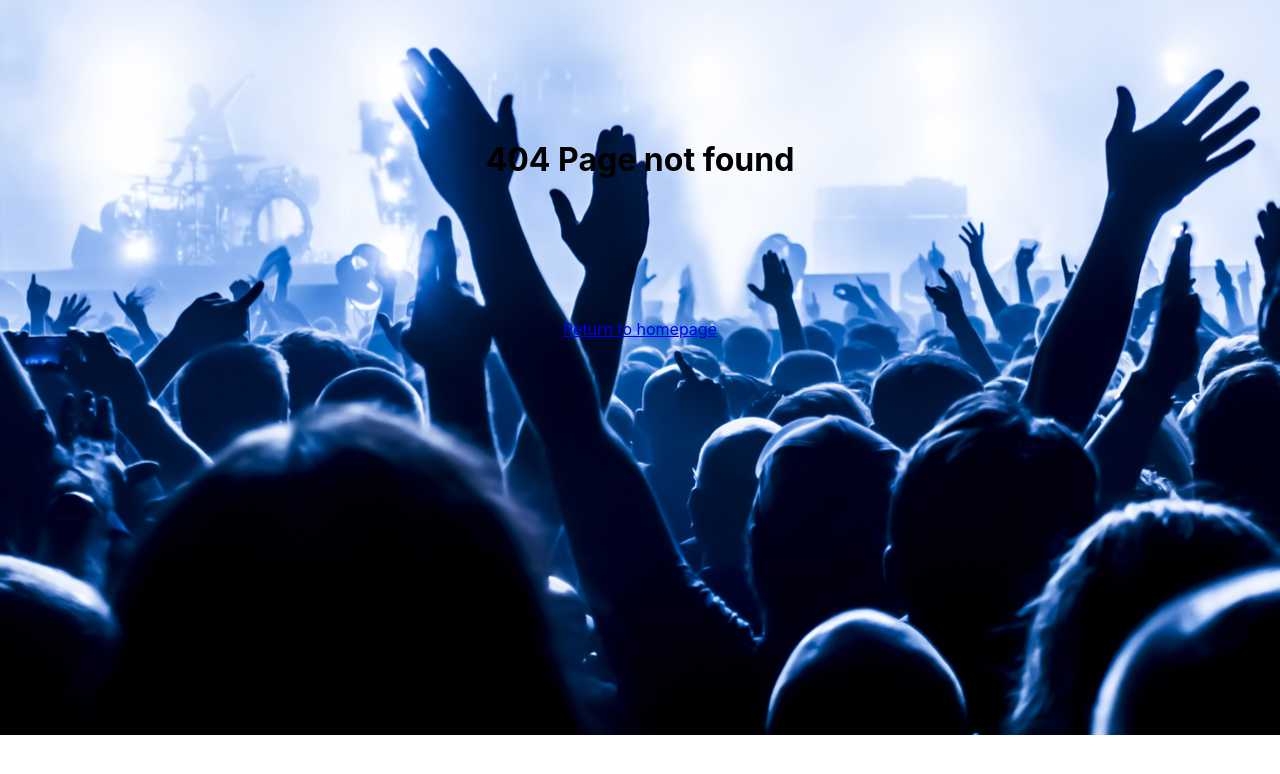
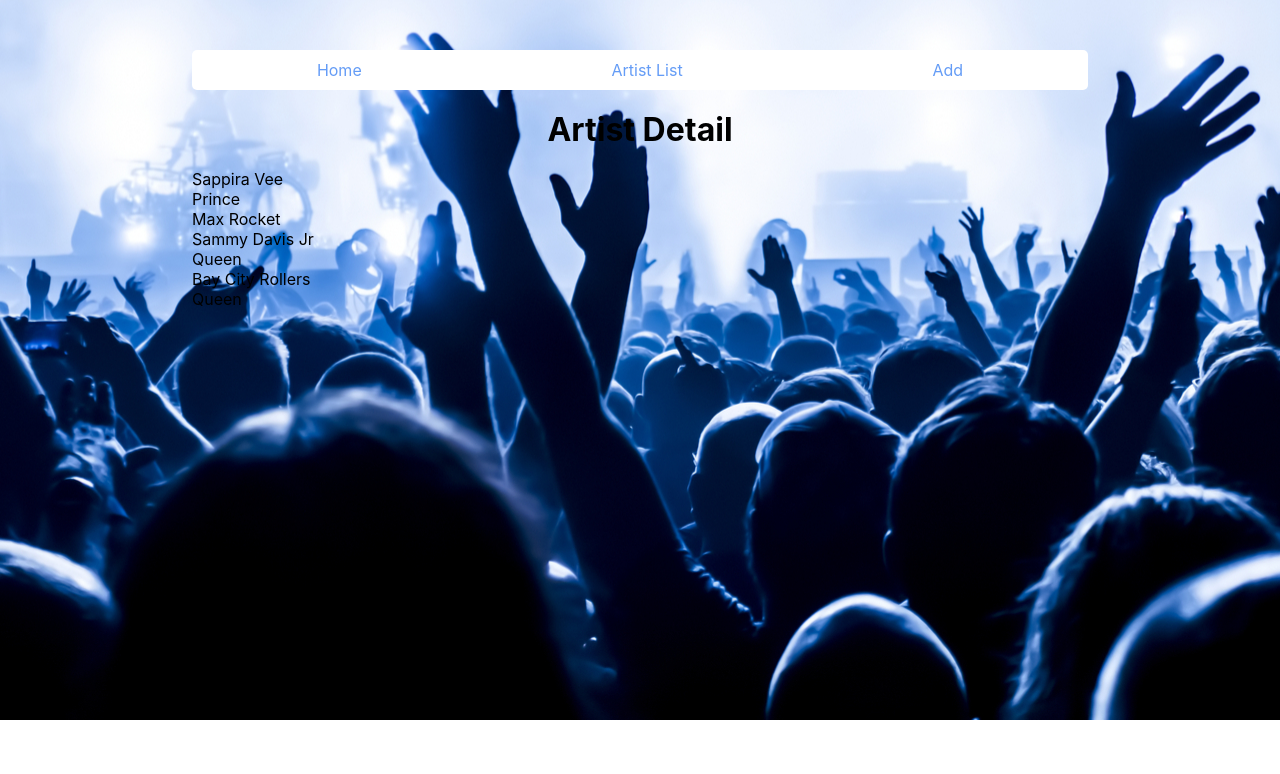
Before and after one commit to evilgeniuscreative/artists, a React (Create React App) app: page /artist-detail in a window 1280 px wide. Before the commit this address had no page. Shown: the top 774 px of the page. Built offline with nearby package versions, Linux system fonts and the light colour scheme; data requests are answered from the project's data file.

Commit message:
trying to create artist detail page and track page but track page wont save and artist detail shows all artists

```diff
--- a/data/artists.json
+++ b/data/artists.json
@@ -1,18 +1,14 @@
 {
   "artists": [
     {
-      "id": "0",
+      "id": "xi8d",
       "name": "Sappira Vee",
       "url": "https://sapphiravee.bandcamp.com/track/last-ft-jim-marcus",
       "city": "New York",
       "description": "This is Sapphira Vee",
       "albums": [],
       "image": "https://f4.bcbits.com/img/a3016735344_10.jpg",
-      "audio": [
-        "mp31.mp3",
-        "mp32.mp3",
-        "mp33.mp3"
-      ]
+      "audio": ["mp31.mp3", "mp32.mp3", "mp33.mp3"]
     },
     {
       "id": "a957",
@@ -28,7 +24,13 @@
       "description": "My alter ego",
       "url": "http://maxrocketmusic.com",
       "city": "Durham",
-      "image": "https://maxrocketmusic.com/wp-content/uploads/2024/03/max-rocket-logo.jpg"
+      "image": "https://maxrocketmusic.com/wp-content/uploads/2024/03/max-rocket-logo.jpg",
+      "albumId": "GeGX2cfgnG",
+      "albumName": "Soulmate of the Month Club",
+      "albumDescription": "Quirky love songs",
+      "albumLength": "8 songs",
+      "albumCoverImg": "",
+      "tracks": "Soulmate of the Month Club, 1959, Pitstache, Hand Me Down Love, Everyday Love Song, Love is a Drug"
     },
     {
       "id": "37ae",
--- a/src/App.tsx
+++ b/src/App.tsx
@@ -1,8 +1,8 @@
-import React, { useEffect, useState } from 'react';
-import { BrowserRouter, Routes, Route, useNavigate } from 'react-router-dom';
+import React from 'react';
+import { BrowserRouter, Routes, Route } from 'react-router-dom';
 import './App.css';
-import { Artist } from './types';
-import { TableView, FOF, InputForm } from './components/';
+
+import { TableView, FOF, InputForm, ArtistDetail } from './components/';
 import { AlbumForm } from './components/AlbumForm/AlbumForm';
 
 // TODO: STYLING FOR THE TABLE VIEW
@@ -19,6 +19,7 @@ function App() {
         <Route path='/table' element={<TableView />}></Route>
         <Route path='/form' element={<InputForm />}></Route>
         <Route path='/album' element={<AlbumForm />}></Route>
+        <Route path='/artist-detail' element={<ArtistDetail />}></Route>
         <Route path='*' element={<FOF />} />
       </Routes>
     </BrowserRouter>
--- a/src/components/AlbumForm/AlbumForm.tsx
+++ b/src/components/AlbumForm/AlbumForm.tsx
@@ -5,46 +5,54 @@ import axios, { AxiosResponse } from 'axios';
 import GenerateRandomId from '../../Utils/GenerateRandomId';
 import './albumForm.css';
 import { Formik, Form } from 'formik';
-import { string, object, array } from 'yup';
+import { string, object } from 'yup';
+
+
 
 interface MyFormValues {
+  id: string;
   albumId: string;
   albumName: string;
   albumDescription: string;
   albumLength: string;
   albumCoverImg: string;
-  tracks: string[];
+  tracks: string;
 }
 
 const AddNewSchema = object().shape({
+  id: string(),
   albumId: string(),
   albumName: string().min(3, 'Must be at least 3 characters').max(70, 'Must be less than 70 characters').required('Required'),
   albumDescription: string().min(3, 'Must be at least 3 characters').max(70, 'Must be less than 70 characters').required('Required'),
   albumLength: string(),
   samplesUrl: string(),
   albumCoverImg: string(),
-  tracks: array().of(string().required('Required').min(3, 'Must be at least 3 characters')),
+  tracks: string().required('Required').min(3, 'Must be at least 3 characters'),
 });
 
 const AlbumForm: React.FC<{}> = () => {
   const navigate = useNavigate();
   console.log('useLocation: ', useLocation());
 
+  const queryParameters = new URLSearchParams(window.location.search);
+  const isNew = queryParameters.get('new');
+  const id = queryParameters.get('id');
+
   const [editData, setEditData] = useState({
-    id: '',
+    id: id,
     albumId: '',
     albumName: '',
     albumDescription: '',
     albumLength: '',
     albumCoverImg: '',
-    tracks: [''],
+    tracks: '',
   });
   const [pageTitle, setPageTitle] = useState('');
 
   const handleSubmit = async (values: MyFormValues) => {
     let response: AxiosResponse<any, any>;
-    if (editData?.id) {
-      response = await axios.patch(`http://localhost:5000/artists/${editData.id}`, values);
+    if (id) {
+      response = await axios.patch(`http://localhost:5000/artists/${id}`, values);
     } else {
       response = await axios.post('http://localhost:5000/artists', values);
     }
@@ -54,6 +62,7 @@ const AlbumForm: React.FC<{}> = () => {
   };
 
   const initialValues: MyFormValues = {
+    id: editData?.id || '',
     albumId: editData?.albumId || GenerateRandomId(),
     albumName: editData?.albumName || '',
     albumDescription: editData?.albumDescription || '',
@@ -63,6 +72,7 @@ const AlbumForm: React.FC<{}> = () => {
   };
 
   const formNames = [
+    { name: 'id', id: '', placeholder: '' },
     { name: 'albumId', albumId: '', placeholder: 'hidden' },
     { name: 'albumName', placeholder: 'Album Name' },
     { name: 'albumLength', placeholder: 'Album Length' },
--- /dev/null
+++ b/src/components/ArtistDetail/ArtistDetail.tsx
@@ -0,0 +1,56 @@
+import React, { useState, useEffect } from 'react';
+import { useNavigate, useLocation } from 'react-router-dom';
+import axios from 'axios';
+import { Navigation } from '../Navigation';
+
+const ArtistDetail = () => {
+  const queryParameters = new URLSearchParams(window.location.search);
+  const artistId = queryParameters.get('id');
+  console.log('artistId: ', artistId);
+  const [data, setData] = useState<any[]>([]);
+  const [currentSource, setCurrentSource] = useState('http://localhost:5000/artists/');
+
+  const { state } = useLocation();
+  const navigate = useNavigate();
+
+  useEffect(() => {
+    const fetchData = async () => {
+      try {
+        //TODO: change to state.src later
+        const { data } = await axios.get(currentSource);
+
+        const artistData = data.filter((d: any[]) => {
+          return data.id === artistId;
+        });
+
+        console.log('artistData: ', artistData);
+
+        setData(data);
+      } catch (error) {
+        console.log('Error fetch data in ArtistDetail');
+      }
+    };
+
+    fetchData();
+  }, []);
+
+  const modifiedData = data.map((data) => ({ artistId: data.id, value: data.name, description: data.description }));
+
+  return (
+    <div>
+      <Navigation />
+      <h1>Artist Detail</h1>
+
+      {modifiedData.map((artist, index) => {
+        return (
+          <section key={artistId}>
+            <header>{artist.value}</header>
+            <footer></footer>
+          </section>
+        );
+      })}
+    </div>
+  );
+};
+
+export { ArtistDetail };
--- /dev/null
+++ b/src/components/ArtistDetail/index.ts
@@ -0,0 +1,2 @@
+import { ArtistDetail } from "./ArtistDetail";
+export { ArtistDetail };
--- a/src/components/InputForm/InputForm.tsx
+++ b/src/components/InputForm/InputForm.tsx
@@ -8,6 +8,7 @@ import { string, object } from 'yup';
 import { Navigation } from '../Navigation';
 
 interface MyFormValues {
+  id: string;
   name: string;
   url: string;
   city: string;
@@ -16,6 +17,7 @@ interface MyFormValues {
 }
 
 const AddNewSchema = object().shape({
+  id: string(),
   name: string().min(3, 'Must be at least 3 characters').max(70, 'Must be less than 70 characters').required('Required'),
   description: string().min(3, 'Must be at least 3 characters').max(70, 'Must be less than 70 characters').required('Required'),
   city: string(),
@@ -42,9 +44,17 @@ const InputForm: React.FC<{}> = () => {
     }
   };
 
-  const initialValues: MyFormValues = { name: editData?.name || '', description: editData?.description || '', url: editData?.url || '', city: editData?.city || '', image: editData?.image || '' };
+  const initialValues: MyFormValues = {
+    id: editData?.id || '',
+    name: editData?.name || '',
+    description: editData?.description || '',
+    url: editData?.url || '',
+    city: editData?.city || '',
+    image: editData?.image || '',
+  };
 
   const formNames = [
+    { name: 'id', placeholder: 'ID' },
     { name: 'name', placeholder: 'Name' },
     { name: 'city', placeholder: 'City' },
     { name: 'url', placeholder: 'URL' },
@@ -52,6 +62,7 @@ const InputForm: React.FC<{}> = () => {
     { name: 'description', placeholder: 'Description', as: 'textarea' },
   ];
 
+  console.log('editData: ', editData);
   return (
     <>
       <Navigation />
@@ -72,7 +83,7 @@ const InputForm: React.FC<{}> = () => {
             <button type='submit'>{editData?.id ? 'Update' : 'Submit'}</button>
             {editData?.id ? (
               <p className='rightNote'>
-                <a href='album/?new=true'>Add artist albums</a>
+                <a href={`/album/?new=true&id=${editData.id}`}>Add artist albums</a>
               </p>
             ) : null}
           </Form>
--- a/src/components/TableView/TableView.tsx
+++ b/src/components/TableView/TableView.tsx
@@ -3,12 +3,6 @@ import { useLocation, useNavigate } from 'react-router-dom';
 import axios from 'axios';
 import { Navigation } from '../Navigation';
 import './tableView.css';
-
-type TableViewItem = {
-  id: number;
-  value: string;
-  description: string;
-};
 
 const TableView = () => {
   const [data, setData] = useState<any[]>([]);
@@ -19,7 +13,6 @@ const TableView = () => {
 
   useEffect(() => {
     const fetchData = async () => {
-      console.log('sources', currentSource);
       try {
         //TODO: change to state.src later
         const { data } = await axios.get(currentSource);
@@ -32,7 +25,7 @@ const TableView = () => {
     fetchData();
   }, []);
 
-  const modifiedData = data.map((data) => ({ id: data.id, value: data.name, description: data.description }));
+  const modifiedData = data.map((data) => ({ artistId: data.id, value: data.name, description: data.description }));
 
   return (
     <div>
@@ -51,8 +44,10 @@ const TableView = () => {
         <tbody>
           {modifiedData.map((item, index) => {
             return (
-              <tr key={item.id}>
-                <td>{item.value}</td>
+              <tr key={item.artistId}>
+                <td>
+                  <a href={`artist-detail/?id=${item.artistId}`}>{item.value}</a>
+                </td>
                 <td>{item.description}</td>
                 <td>
                   <button className='edit' onClick={() => navigate('/form', { state: { editData: data[index] } })}>
@@ -64,8 +59,8 @@ const TableView = () => {
                     className='delete'
                     onClick={async () => {
                       if (window.confirm('Do you want to delete this?') === true) {
-                        await axios.delete(`http://localhost:5000/artists/${item.id}`);
-                        setData((prev) => prev.filter((element) => element.id !== item.id));
+                        await axios.delete(`http://localhost:5000/artists/${item.artistId}`);
+                        setData((prev) => prev.filter((element) => element.id !== item.artistId));
                       }
                     }}
                   >
--- a/src/components/index.ts
+++ b/src/components/index.ts
@@ -2,3 +2,6 @@ export * from './TableView';
 export * from './FOF';
 export * from './InputForm';
 export * from './FormItem';
+export * from './ArtistDetail';
+export * from './AlbumForm';
+export * from './Navigation';
```
